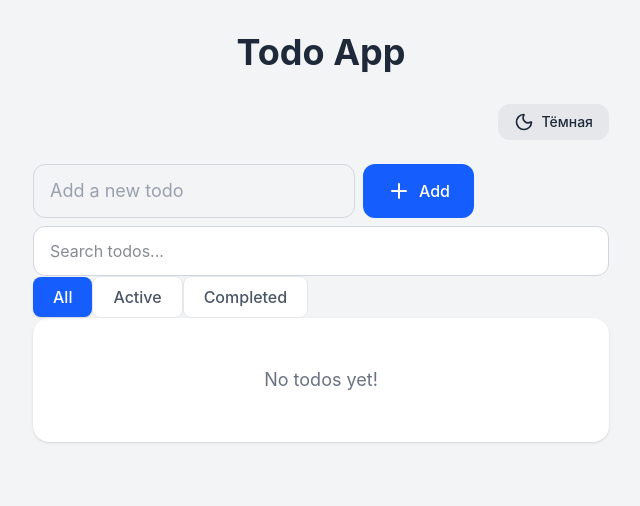
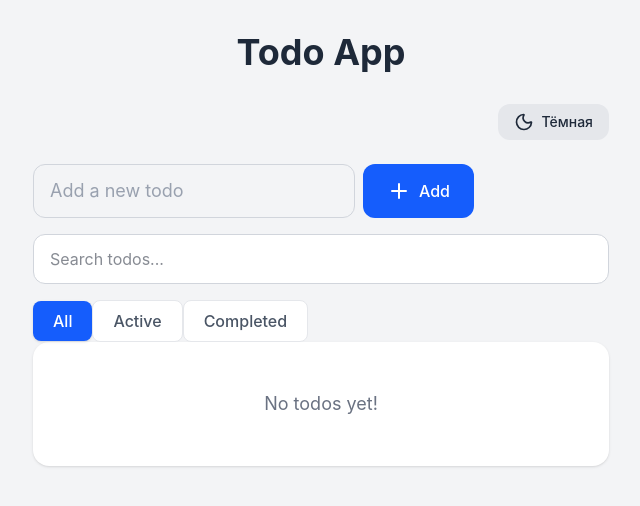
Before and after one commit to AleksandrKompanetc/todo, a React (Vite) app: page / in a window 1280 px wide. Shown: the top 506 px of the page, without its empty margins (319-959 px from the left). Built offline with nearby package versions, Linux system fonts and the light colour scheme.

Commit message:
style: adjust spacing and focus ring color for search input

```diff
--- a/src/App.tsx
+++ b/src/App.tsx
@@ -119,7 +119,7 @@ export default function App() {
         <ThemeToggle isDark={dark} onToggle={toggleTheme} />
 
         <TodoForm addTodo={addTodo} />
-        <div className='mt-2 relative'>
+        <div className='my-4 relative'>
           <input
             type="text"
             placeholder='Search todos...'
@@ -127,7 +127,7 @@ export default function App() {
             onChange={(e) => setSearchQuery(e.target.value)}
             className='w-full px-4 py-3 rounded-xl border border-gray-300 dark:border-gray-700
                        bg-white text-gray-900 focus:border-blue-200
-                       focus:outline-none focus:ring-2 focus:ring-blue-500 pr-10'
+                       focus:outline-none focus:ring-2 focus:border-blue-500 pr-10'
           />
 
           {searchQuery && (
```
